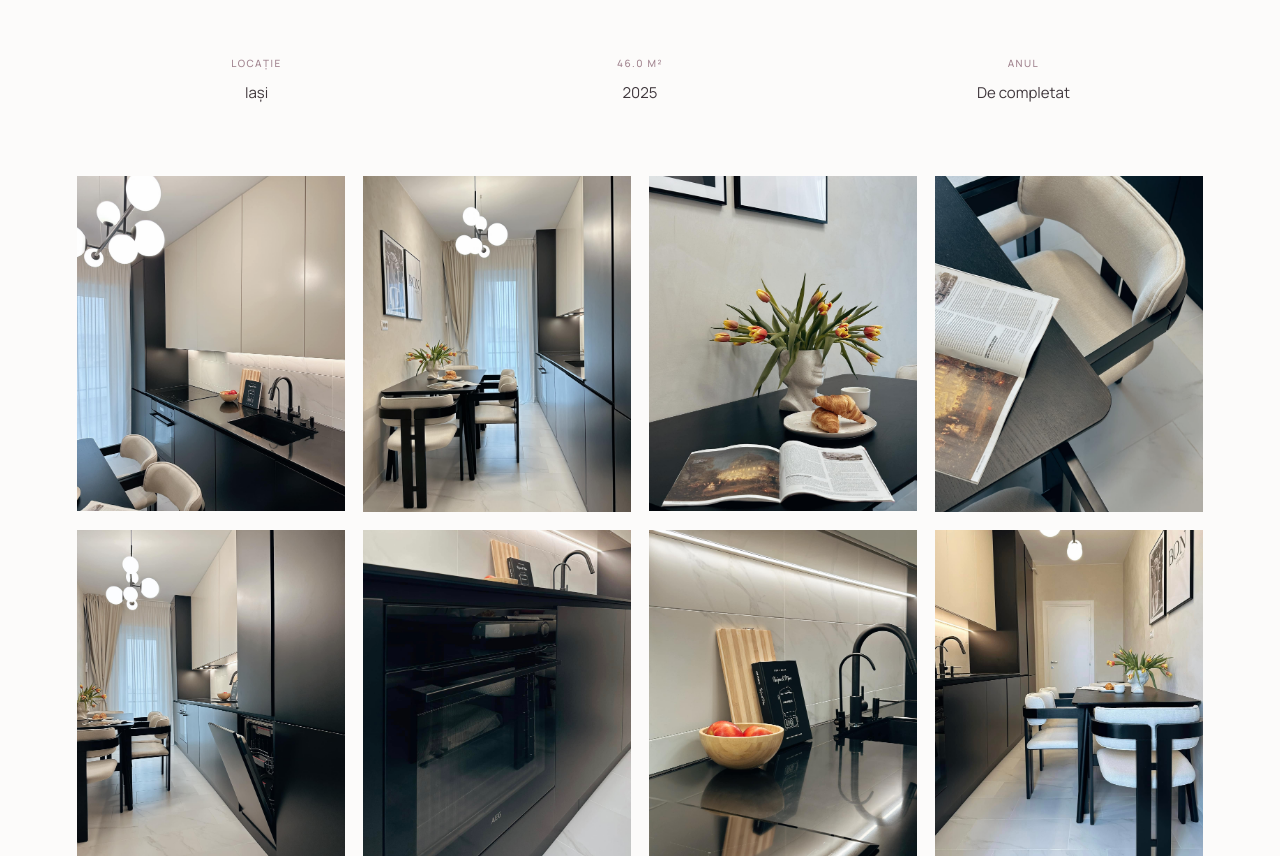
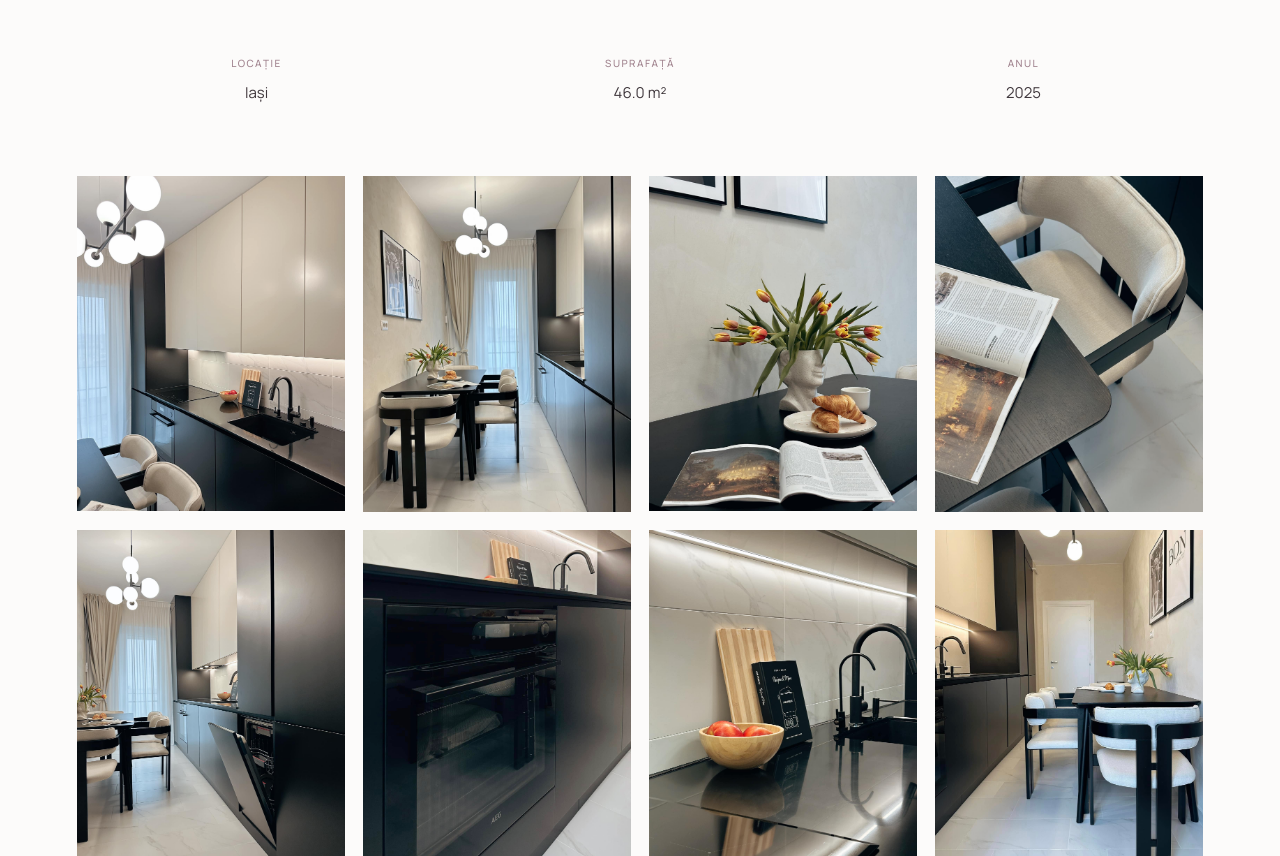
Before and after one commit to Iasmina65/ism.uniquedesign, a plain HTML site: page proiecte/noir-essence/index.html in a window 1280 px wide. Shown: the part 1124-1980 px from the top of the page. Drawn offline with Linux system fonts and the light colour scheme.

Commit message:
Update index.html

```diff
--- a/proiecte/noir-essence/index.html
+++ b/proiecte/noir-essence/index.html
@@ -223,7 +223,7 @@ body > header nav a:hover, body > header .logo:hover { color: #806775 !important
 <main class="detail">
     <a class="back" href="/#proiecte">Înapoi</a><h1>Noir Essence</h1><p class="category">Rezidențial · Apartament</p><div class="gallery"><a class="gallery-cover" href="/imagini/proiect 06/9.jpg" target="_blank">
   <img src="/imagini/proiect 06/9.jpg" alt="Living accente negre designn interior">
-</a><div aria-label="Detalii proiect" class="project-facts"><div class="project-fact"><span class="project-fact-label">Locație</span><span class="project-fact-value">Iași</span></div><div class="project-fact"><span class="project-fact-label">46.0 m²</span><span class="project-fact-value">2025</span></div><div class="project-fact"><span class="project-fact-label">Anul</span><span class="project-fact-value">De completat</span></div></div><a class="gallery-tile" href="/imagini/proiect 06/1.jpg" target="_blank"><img src="/imagini/proiect 06/1.jpg" alt="Bucatarie neagra design interior" loading="lazy"></a>
+</a><div aria-label="Detalii proiect" class="project-facts"><div class="project-fact"><span class="project-fact-label">Locație</span><span class="project-fact-value">Iași</span></div><div class="project-fact"><span class="project-fact-label">Suprafață</span><span class="project-fact-value">46.0 m²</span></div><div class="project-fact"><span class="project-fact-label">Anul</span><span class="project-fact-value">2025</span></div></div><a class="gallery-tile" href="/imagini/proiect 06/1.jpg" target="_blank"><img src="/imagini/proiect 06/1.jpg" alt="Bucatarie neagra design interior" loading="lazy"></a>
 <a class="gallery-tile" href="/imagini/proiect 06/2.jpg" target="_blank"><img src="/imagini/proiect 06/2.jpg" alt="Bucatarie neagra design interior" loading="lazy"></a>
 <a class="gallery-tile" href="/imagini/proiect 06/3.jpg" target="_blank"><img src="/imagini/proiect 06/3.jpg" alt="Bucatarie neagra design interior" loading="lazy"></a>
 <a class="gallery-tile" href="/imagini/proiect 06/4.jpg" target="_blank"><img src="/imagini/proiect 06/4.jpg" alt="Bucatarie neagra design interior" loading="lazy"></a>
```
